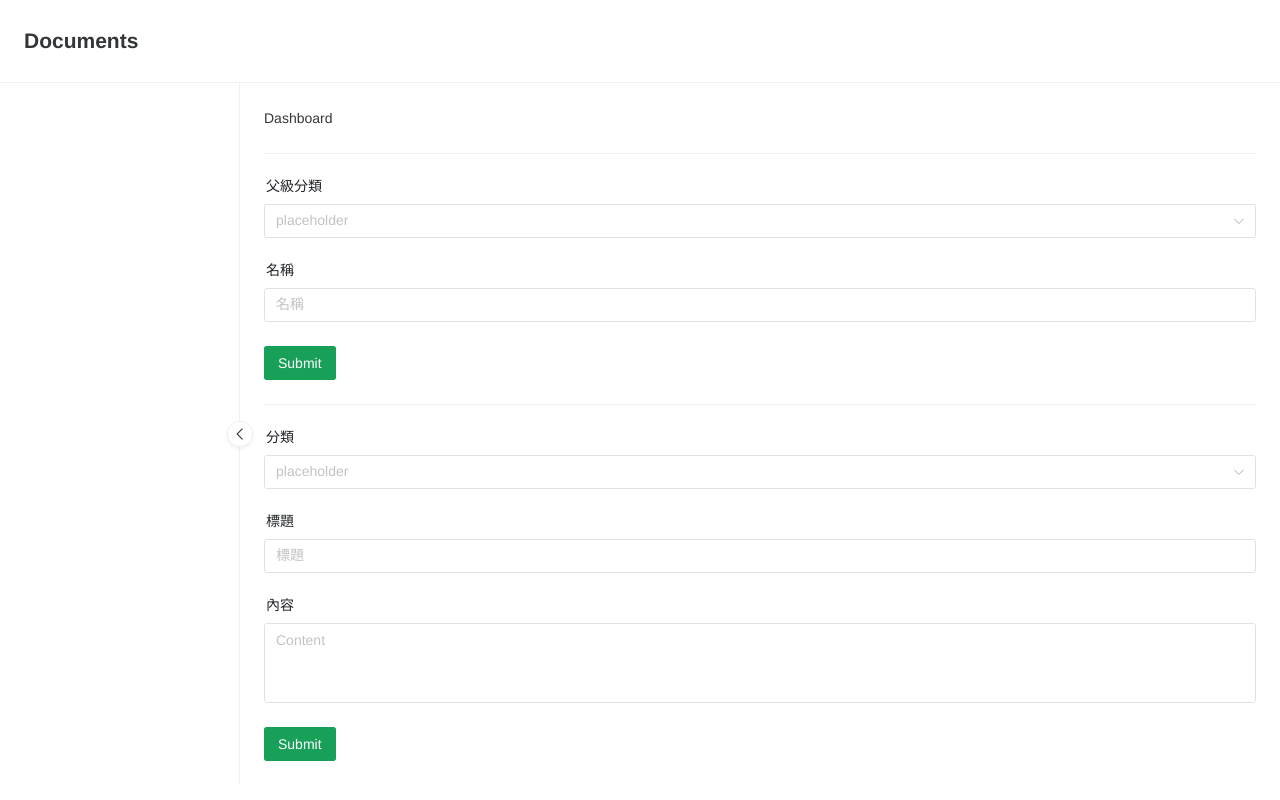
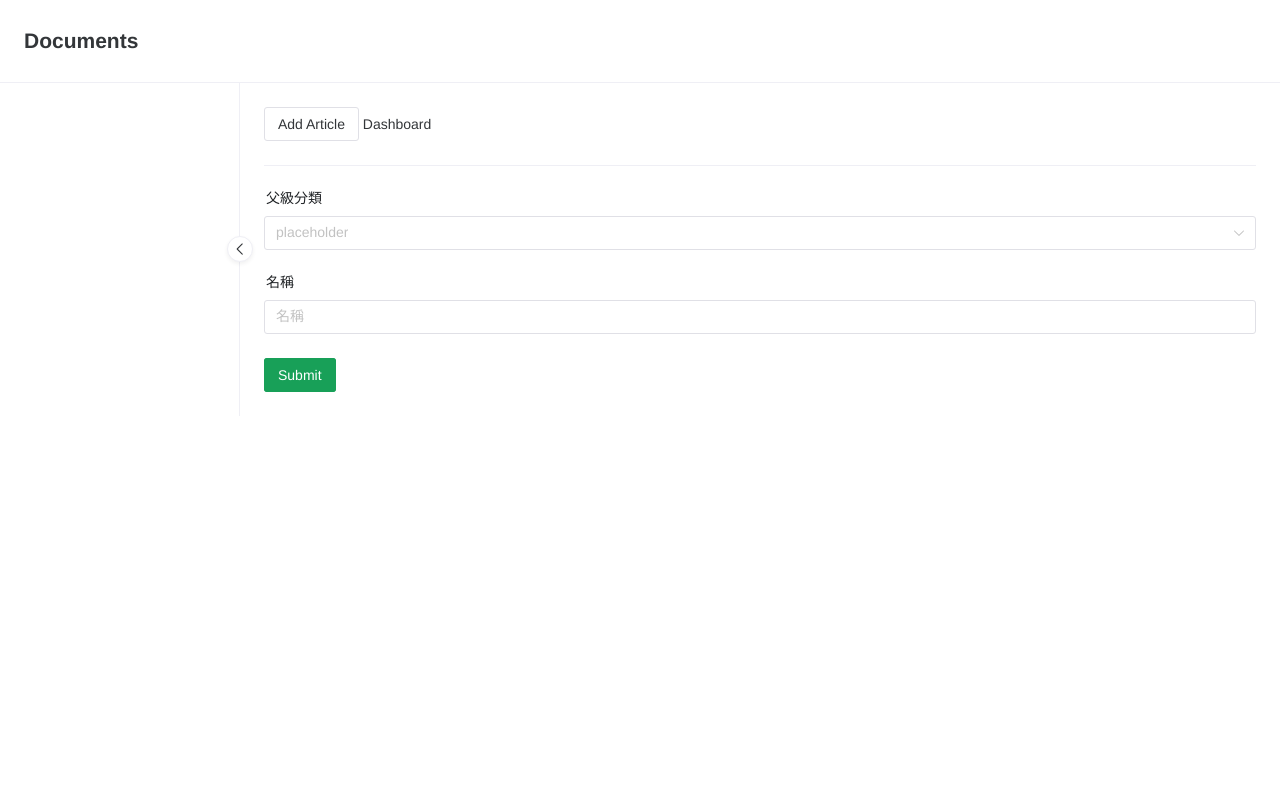
Before and after one commit to LunchBox/test001, a Vue app: page / in a window 1280 px wide. Built offline with nearby package versions, Linux system fonts and the light colour scheme.

Commit message:
move article form to drawer

```diff
--- a/src/App.vue
+++ b/src/App.vue
@@ -8,6 +8,9 @@
 		NLayoutFooter,
 		NLayoutSider,
 		NDivider,
+    NButton,
+    NDrawer,
+    NDrawerContent,
 	} from "naive-ui";
 
 	import SiteHeader from "./components/SiteHeader.vue";
@@ -20,6 +23,8 @@
 	import { currentArticles } from "./store/current.js";
 
   const collapsed = ref(false);
+
+  const showDrawer = ref(false);
 </script>
 
 <template>
@@ -42,14 +47,19 @@
         <SiteMenus />
 				</n-layout-sider>
 				<n-layout-content content-style="padding: 24px;">
+          <n-button @click="showDrawer = true">Add Article</n-button>
           <router-view></router-view>
 					<n-divider />
 					<CategoryForm />
-					<n-divider />
-					<ArticleForm />
 				</n-layout-content>
 			</n-layout>
 		</n-layout>
+
+    <n-drawer v-model:show="showDrawer" :width="502">
+      <n-drawer-content title="Article Form">
+        <ArticleForm />
+      </n-drawer-content>
+    </n-drawer>
 	</n-space>
 </template>
 
```
